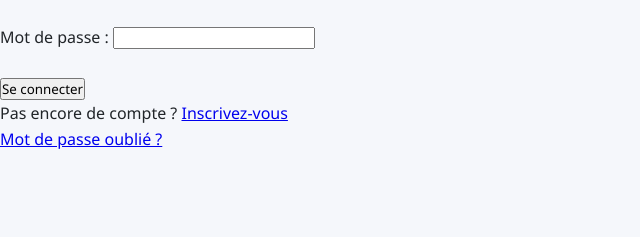
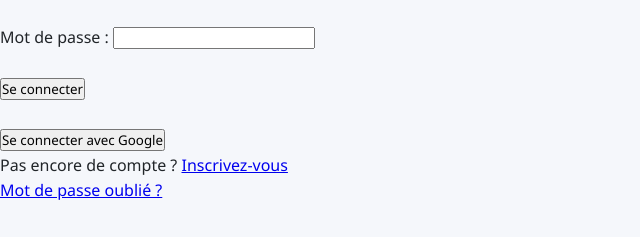
Before and after one commit to darkdeveloppeur/InfluIAV1, a website with bundled scripts: page login.html in a window 1280 px wide. Shown: the part 65-302 px from the top of the page, without its empty margins (0-640 px from the left). Built offline with nearby package versions, Linux system fonts and the light colour scheme; some packages are replaced by stand-ins of ours; no server answers.

Commit message:
Update login.html

```diff
--- a/login.html
+++ b/login.html
@@ -25,6 +25,9 @@
         <button type="submit">Se connecter</button>
     </form>
 
+    <br>
+    <button id="google-login-btn">Se connecter avec Google</button>
+
     <p>Pas encore de compte ? <a href="signup.html">Inscrivez-vous</a></p>
     <p><a href="forgot-password.html">Mot de passe oublié ?</a></p>
 
```
